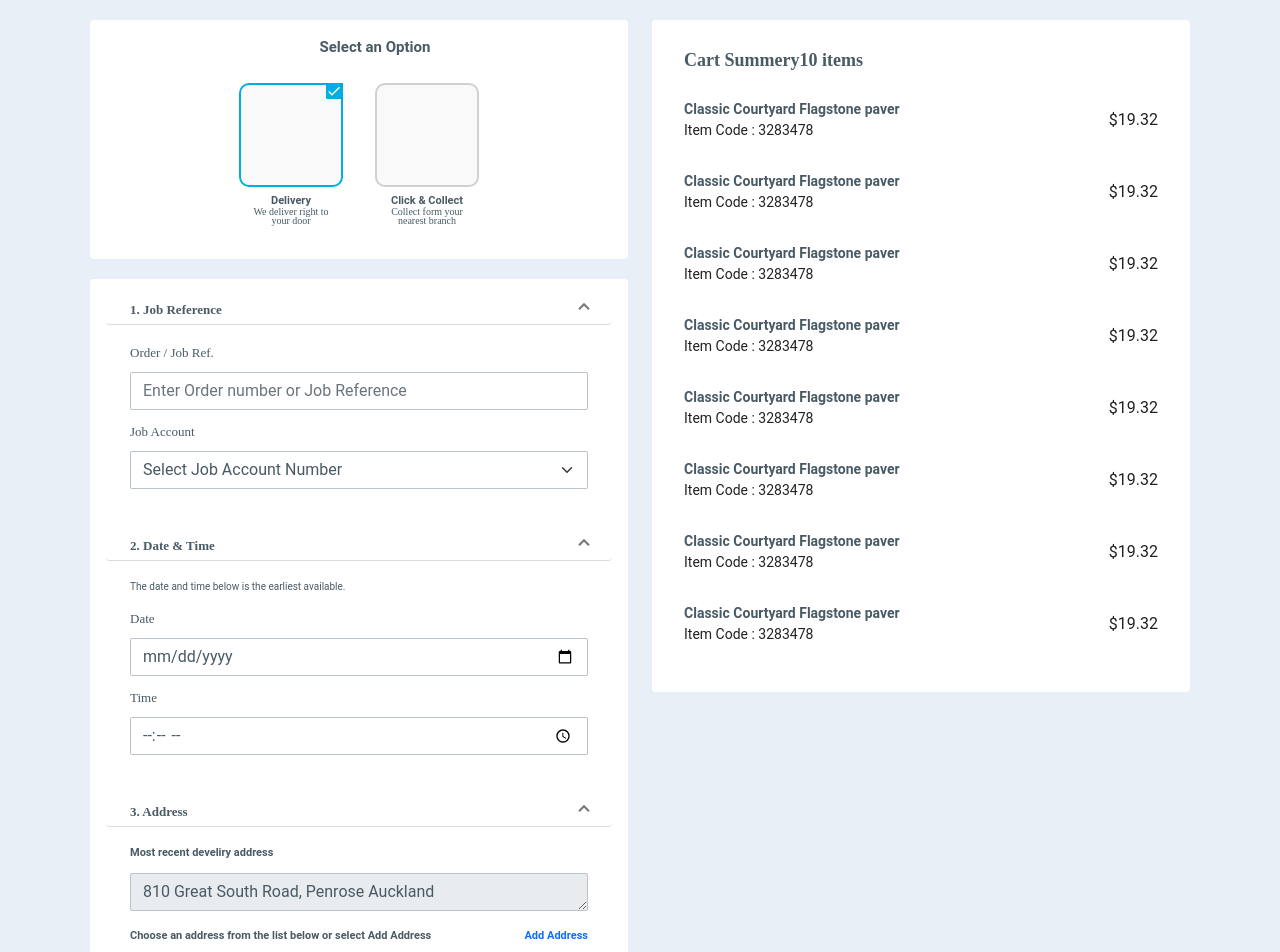
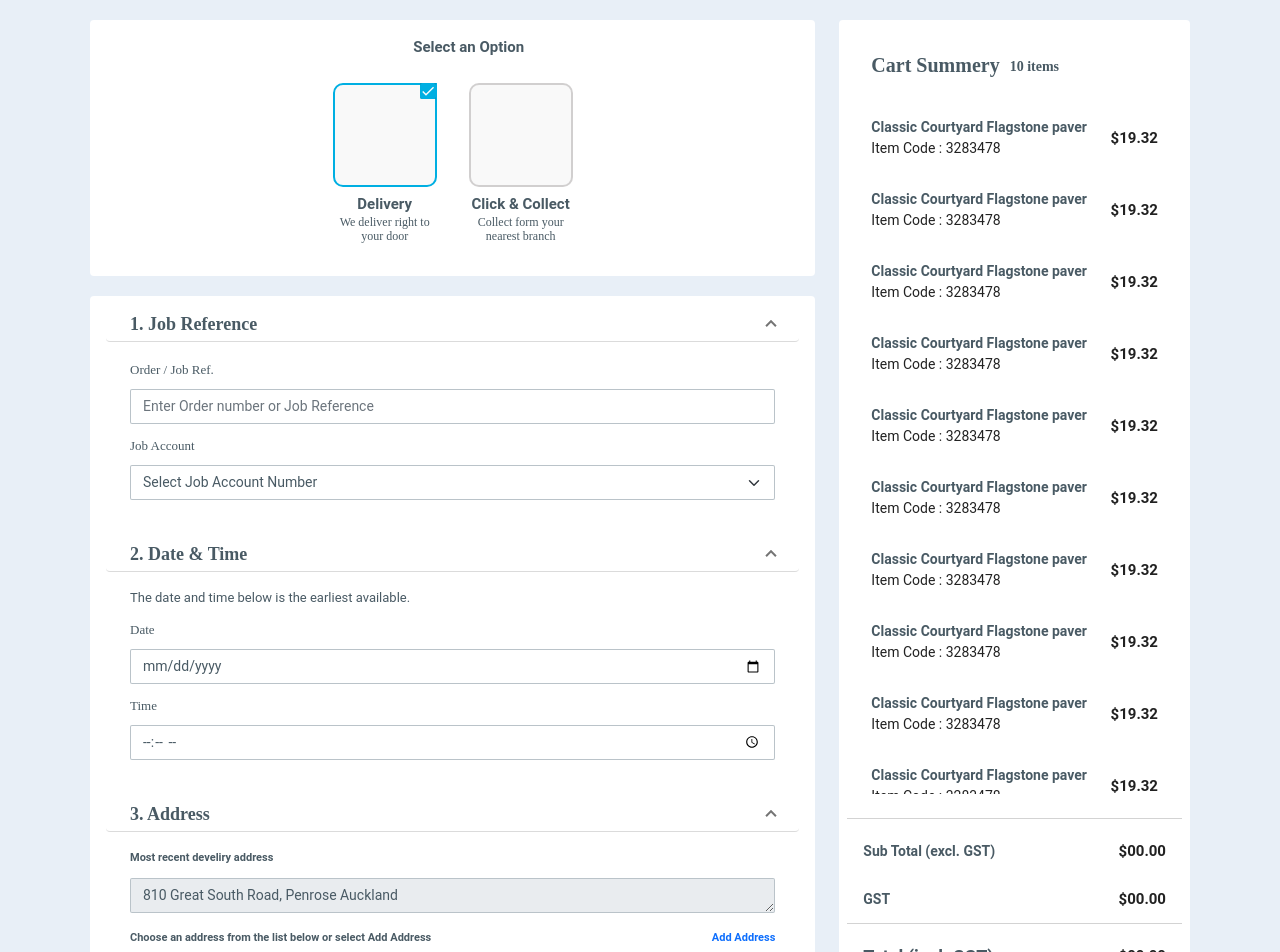
Before and after one commit to kumaresan-subramani/tradeplus_checkout, an Angular app: page / in a window 1280 px wide. Shown: the top 952 px of the page. Built offline with nearby package versions, Linux system fonts and the light colour scheme.

Commit message:
cart summary

```diff
--- a/src/app/app.component.html
+++ b/src/app/app.component.html
@@ -1,7 +1,7 @@
 <!-- content section -->
 <div class="container-page">
   <div class="row">
-    <div class="col-sm-6">
+    <div class="col-sm-8">
       <div>
         <mat-card>
           <mat-card-header style="text-align: center; justify-content: center;">
@@ -56,19 +56,36 @@
       </div>
       <button class="save-button" (click)="openDialog()">Save & Continue</button>
     </div>
-    <div class="col-sm-6">
+    <div class="col-sm-4">
       <mat-card>
         <mat-card-content>
-          <mat-list>
           <div mat-subheader class="list-head">Cart Summery <span class='sub-item'> 10 items</span></div>
+          <mat-list class="items">
             <mat-list-item *ngFor="let cart of cartItems">
               <div mat-line class='list-content'>{{cart.name}}</div>
               <div mat-line>Item Code : {{cart.itemCode}} </div>
-              <div style="float:right">{{cart.price}} </div>
+              <div class="price">{{cart.price}} </div>
             </mat-list-item>
           </mat-list>
         </mat-card-content>
         <mat-card-actions>
+          <mat-list style="border-top: solid 1px lightgrey;">
+            <mat-list-item>
+              <div mat-line class='list-content'>Sub Total (excl. GST)</div>
+              <div class="price">$00.00 </div>
+            </mat-list-item>
+            <mat-list-item>
+              <div mat-line class='list-content'>GST</div>
+              <div class="price">$00.00 </div>
+            </mat-list-item>
+          </mat-list>
+          <mat-list style="border-top: solid 1px lightgrey;">
+            <mat-list-item>
+              <div mat-line class='list-content' style="font-size: 18px !important;
+              ">Total (incl. GST)</div>
+              <div class="price">$00.00</div>
+            </mat-list-item>
+          </mat-list>
         </mat-card-actions>
       </mat-card>
     </div>
@@ -123,7 +140,8 @@
             <span (click)="openDialog('deliveryAddress_Template')">Add Address</span></a></div>
         <div style="border: 1px solid #77889380;padding: 10px">
           <div *ngFor="let address of addressData; index as i">
-            <input class="form-check-input" type="radio" (change)="addressChange($event)" [ngModel]="address.selected" (click)="addressClick(address)" name="flexRadioDefault{{i}}" id="flexRadioDefault{{i}}" />
+            <input class="form-check-input" type="radio" (change)="addressChange($event)" [ngModel]="address.selected"
+              (click)="addressClick(address)" name="flexRadioDefault{{i}}" id="flexRadioDefault{{i}}" />
             <label class="form-check-label" for="flexRadioDefault{{i}}">
               {{address.value}}
             </label>
@@ -161,7 +179,8 @@
     </mat-expansion-panel>
     <mat-expansion-panel [expanded]="true">
       <mat-expansion-panel-header>
-        <mat-panel-title> {{isDeliveryBox ? '5. Delivery Instructions' : '5. Additional Instructions' }} </mat-panel-title>
+        <mat-panel-title> {{isDeliveryBox ? '5. Delivery Instructions' : '5. Additional Instructions' }}
+        </mat-panel-title>
       </mat-expansion-panel-header>
       <div>
         <textarea class="form-control" style="width: 100%;" id="Instructions"
--- a/src/app/app.component.scss
+++ b/src/app/app.component.scss
@@ -56,31 +56,31 @@
 
 .box-container .mat-card-title {
   text-align: center;
-  font-size: 11px;
   font-weight: bold;
   color: #495a64;
   opacity: 1;
   margin: 0px;
+  font-size: 15px;
 }
 
 .box-container .mat-card-subtitle {
-  font-size: 10px;
   color: #495a64;
   opacity: 1;
   margin: 0px;
   font: normal normal normal 10px/13px Niveau Grotesk;
   opacity: 1;
+  font-size: 12px;
+  margin: 1px !important;
 }
 
-.delivery-accordion
-  .mat-expansion-panel
-  .mat-expansion-panel-header
-  .mat-expansion-panel-header-title {
+.delivery-accordion .mat-expansion-panel .mat-expansion-panel-header .mat-expansion-panel-header-title {
   text-align: left;
   font: normal normal bold 13px/20px Niveau Grotesk;
   letter-spacing: 0px;
   color: #495a64;
   opacity: 1;
+  font-size: 18px;
+  margin-bottom: 5px;
 }
 
 .delivery-accordion .form-control {
@@ -90,6 +90,7 @@
   border-radius: 2px;
   opacity: 1;
   color: #495a64;
+  font-size: 14px;
 }
 .delivery-accordion textarea.form-control {
   height: 0px;
@@ -116,10 +117,7 @@
   height: 30px;
 }
 
-.delivery-accordion
-  .mat-expansion-panel.job-reference-panel
-  .mat-expansion-panel-content
-  .mat-expansion-panel-body {
+.delivery-accordion .mat-expansion-panel.job-reference-panel .mat-expansion-panel-content .mat-expansion-panel-body {
   padding: 16px 24px 16px;
 }
 
@@ -132,7 +130,7 @@
 }
 
 .delivery-accordion .date-time-title {
-  font-size: 10px;
+  font-size: 13px;
   color: #495a64;
   letter-spacing: 0px;
   opacity: 1;
@@ -161,11 +159,12 @@
   }
 }
 
-.mat-list-base .mat-subheader.list-head {
+.mat-subheader.list-head {
   font: normal normal bold 18px/23px Niveau Grotesk;
   letter-spacing: 0px;
   color: #495a64;
   opacity: 1;
+  font-size: 20px;
 }
 .list-content {
   font-weight: bold !important;
@@ -193,7 +192,41 @@
   color: #495a64;
 }
 
-a:not([href]):not([class]), a:not([href]):not([class]):hover {
+a:not([href]):not([class]),
+a:not([href]):not([class]):hover {
   color: #0d6efd;
   cursor: pointer;
 }
+
+.sub-item {
+  font-size: 14px;
+  margin-left: 10px;
+  margin-top: 3px;
+}
+
+mat-card {
+  .price {
+    float: right;
+    font-size: 15px;
+    font-weight: 600;
+  }
+
+  .items {
+    max-height: 700px;
+    overflow-y: auto;
+  }
+}
+
+::-webkit-scrollbar {
+  width: 5px; /* width of the entire scrollbar */
+}
+
+::-webkit-scrollbar-track {
+  background: #cfd0d380 0% 0% no-repeat padding-box;
+}
+
+::-webkit-scrollbar-thumb {
+  background: #77889380 0% 0% no-repeat padding-box;
+  border: 2px solid #77889380;
+  border-radius: 10px;
+}
--- a/src/app/app.component.ts
+++ b/src/app/app.component.ts
@@ -71,6 +71,31 @@ export class AppComponent {
       itemCode: 3283478,
       price: '$19.32',
     },
+    {
+      name: 'Classic Courtyard Flagstone paver',
+      itemCode: 3283478,
+      price: '$19.32',
+    },
+    {
+      name: 'Classic Courtyard Flagstone paver',
+      itemCode: 3283478,
+      price: '$19.32',
+    },
+    {
+      name: 'Classic Courtyard Flagstone paver',
+      itemCode: 3283478,
+      price: '$19.32',
+    },
+    {
+      name: 'Classic Courtyard Flagstone paver',
+      itemCode: 3283478,
+      price: '$19.32',
+    },
+    {
+      name: 'Classic Courtyard Flagstone paver',
+      itemCode: 3283478,
+      price: '$19.32',
+    },
   ];
 
   contactDetails: any = [
@@ -90,11 +115,11 @@ export class AppComponent {
     }
   ];
 
-  constructor(public dialog: MatDialog) {}
+  constructor(public dialog: MatDialog) { }
 
   ngOnInit(): void {
     // this.openDialog();
-    this.selectedAddress = this.addressData.filter((item)=>item.selected)[0];
+    this.selectedAddress = this.addressData.filter((item) => item.selected)[0];
   }
 
   openDialog(tempName?: string): void {
@@ -112,10 +137,10 @@ export class AppComponent {
       console.log('The dialog was closed');
       this.animal = result;
       if (result) {
-        if(result.address != '') {
-          this.addressData.push({ selected: false, value: result.address});
+        if (result.address != '') {
+          this.addressData.push({ selected: false, value: result.address });
         }
-        if(result.contactList) {
+        if (result.contactList) {
           this.contactDetails = result.contactList;
         }
       }
@@ -127,12 +152,12 @@ export class AppComponent {
   }
   addressChange(args: any) {
     this.selectedAddress.selected = false;
-    this.selectedAddress = this.addressData.filter((item)=>item.selected)[0];
+    this.selectedAddress = this.addressData.filter((item) => item.selected)[0];
   }
   addressClick(addr: AddressData) {
     addr.selected = true;
     this.selectedAddress.selected = false;
-    this.selectedAddress = this.addressData.filter((item)=>item.selected)[0];
+    this.selectedAddress = this.addressData.filter((item) => item.selected)[0];
   }
 }
 
--- a/src/app/dialog/dialog.component.html
+++ b/src/app/dialog/dialog.component.html
@@ -50,7 +50,8 @@
             <button mat-button (click)="onNoClick()" class="cancel_button">Cancel</button>
         </div>
         <div class='col-sm-6'>
-            <button mat-button class="crete_button" (click)="onNoClick()" [mat-dialog-close]="data.animal" cdkFocusInitial>Add
+            <button mat-button class="crete_button" (click)="onNoClick()" [mat-dialog-close]="data.animal"
+                cdkFocusInitial>Add
                 Contact</button>
         </div>
     </div>
@@ -72,7 +73,8 @@
             <button mat-button (click)="onNoClick()" class="cancel_button">Cancel</button>
         </div>
         <div class='col-sm-6'>
-            <button mat-button class="crete_button" [mat-dialog-close]="data.animal" (click)="onNoClick()" cdkFocusInitial>Create
+            <button mat-button class="crete_button" [mat-dialog-close]="data.animal" (click)="onNoClick()"
+                cdkFocusInitial>Create
             </button>
         </div>
     </div>
```
Lines whose indentation alone changed are shown as unchanged.
